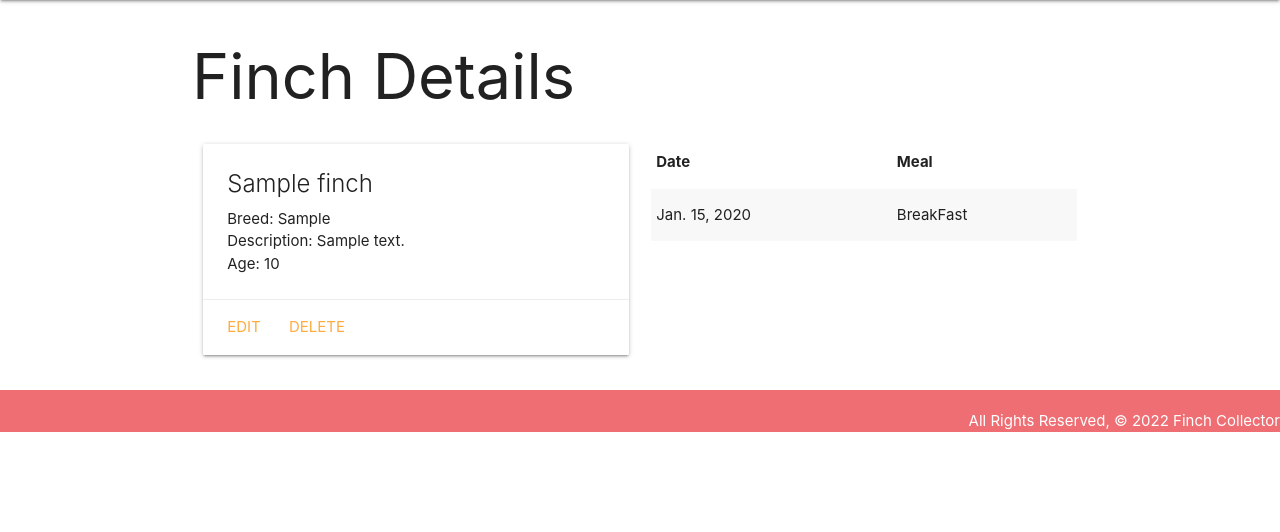
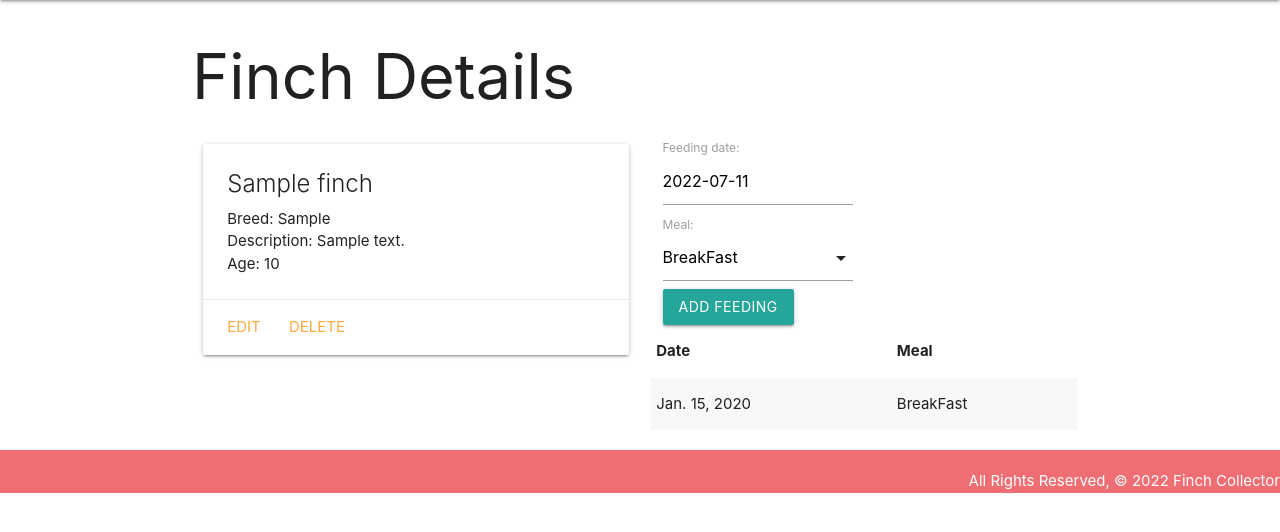
Before and after one commit to kevcoder247/finch_collector, a Django app: page /finches/1/ in a window 1280 px wide. Shown: the part 64-596 px from the top of the page. Run offline with Django 4.2, Linux system fonts and the light colour scheme; tables that the repository leaves empty hold one stand-in row (values such as "Sample post").

Commit message:
wip: feeding date: calander can now be view in the UI, and meal drop down menu

```diff
--- /dev/null
+++ b/main_app/forms.py
@@ -0,0 +1,7 @@
+from django.forms import ModelForm
+from .models import Feeding
+
+class FeedingForm(ModelForm):
+    class Meta:
+        model = Feeding
+        fields = ['date', 'meal']
--- a/main_app/templates/base.html
+++ b/main_app/templates/base.html
@@ -11,6 +11,7 @@
     <title>Finch Collector</title>
     <link rel="stylesheet" href="https://cdnjs.cloudflare.com/ajax/libs/materialize/1.0.0/css/materialize.min.css" />
     <link rel="stylesheet" href="{%static 'css/style.css'%}">
+    <script src="https://cdnjs.cloudflare.com/ajax/libs/materialize/1.0.0/js/materialize.min.js"></script>
 </head>
 
 <body>
--- a/main_app/templates/finches/detail.html
+++ b/main_app/templates/finches/detail.html
@@ -21,6 +21,12 @@
         </div>
     </div>
     <div class="col s6">
+        <div class="col s6">
+            <form method="post">
+                {% csrf_token %} {{ feeding_form.as_p }}
+                <input type="submit" class="btn" value="Add Feeding" />
+            </form>
+        </div>
         <table class="striped">
             <thead>
                 <tr>
@@ -41,5 +47,18 @@
 </div>
 
 </div>
+<script>
+    const dateEl = document.getElementById('id_date');
+    M.Datepicker.init(dateEl, {
+        format: 'yyyy-mm-dd',
+        defaultDate: new Date(),
+        setDefaultDate: true,
+        autoClose: true
+    });
+
+    const selectEl = document.getElementById('id_meal');
+    M.FormSelect.init(selectEl)
+</script>
+
 
 {% endblock %}
--- a/main_app/views.py
+++ b/main_app/views.py
@@ -2,6 +2,7 @@
 from django.shortcuts import render
 from .models import Finch
 from django.views.generic.edit import CreateView, UpdateView, DeleteView
+from .forms import FeedingForm
 
 # Create your views here.
 def home(request):
@@ -33,7 +34,11 @@ def finches_index(request):
 
 def finches_detail(request, finch_id):
   finch = Finch.objects.get(id=finch_id)
-  return render(request, 'finches/detail.html', {'finch' : finch})
+  feeding_form = FeedingForm()
+  return render(request, 'finches/detail.html', {
+    'finch' : finch , 'feeding_form' : feeding_form
+    })
+
 
 class FinchCreate(CreateView):
   model = Finch
```
